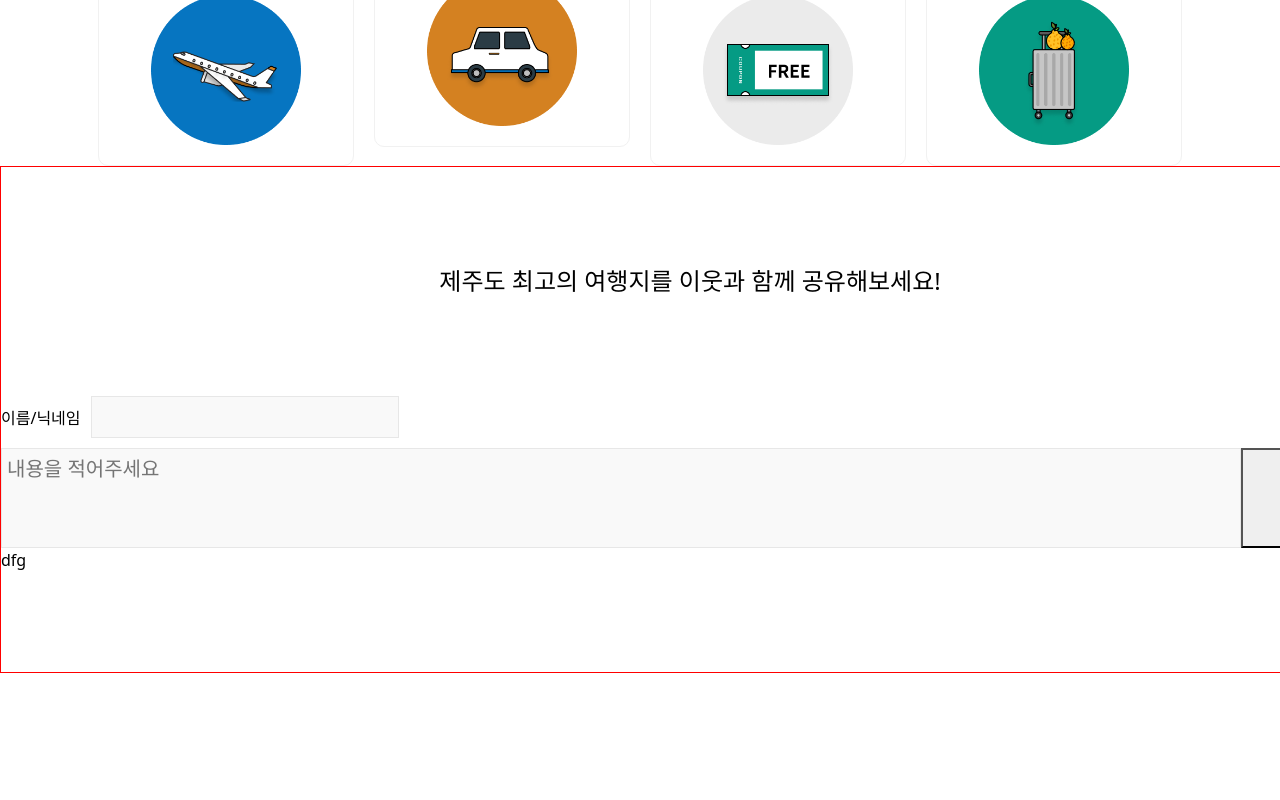
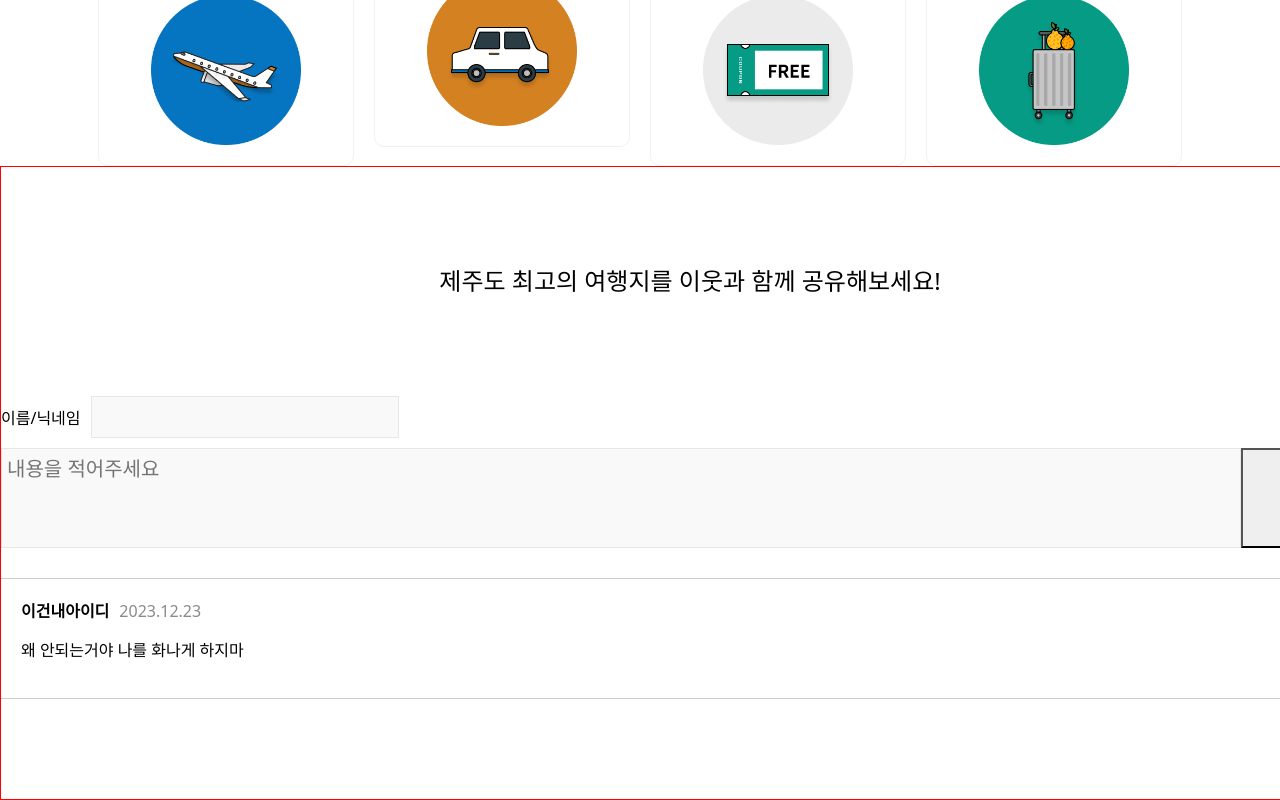
Before and after one commit to Kimjiwoo96/jejuReact.github.io, a React (Create React App) app: page / in a window 1280 px wide. Shown: the part 2265-3065 px from the top of the page. Before the commit the page ends 2938 px from the top, so only its background shows below. Built offline with nearby package versions, Linux system fonts and the light colour scheme; a web font is replaced by a local one.

Commit message:
댓글영역

```diff
--- a/src/component/bine/MainBanner.js
+++ b/src/component/bine/MainBanner.js
@@ -28,25 +28,25 @@ export default () => {
       >
 
         <SwiperSlide className='bg1'>
-          <div class="content container position-absolute max-w1280">
+          <div className="content container position-absolute max-w1280">
             <h2>체험 여행</h2>
             <p>#액티비티 #테마공원 #레저/관광</p>
           </div>
         </SwiperSlide>
         <SwiperSlide className='bg2'>
-          <div class="content container position-absolute max-w1280">
+          <div className="content container position-absolute max-w1280">
             <h2>로컬 여행</h2>
             <p>#착한가격업소 #마을관광 #공영관광지</p>
           </div>
         </SwiperSlide>
         <SwiperSlide className='bg3'>
-          <div class="content container position-absolute max-w1280">
+          <div className="content container position-absolute max-w1280">
             <h2>힐링 여행</h2>
             <p>#포토스팟 #드라이브 #숲</p>
           </div>
         </SwiperSlide>
         <SwiperSlide className='bg4'>
-          <div class="content container position-absolute max-w1280">
+          <div className="content container position-absolute max-w1280">
             <h2>문화 여행</h2>
             <p>#자연경관 #우수관광업체 #동굴</p>
           </div>
--- a/src/component/kjw/CommentCon.js
+++ b/src/component/kjw/CommentCon.js
@@ -1,10 +1,27 @@
 import React from 'react'
+import CommentConStyle from "../../scss/kjw/CommentCon.module.scss"
 
 function CommentCon() {
     return (
-        <>
-            dfg
-        </>
+        <div className={CommentConStyle.commentCon}>
+
+            <div className={CommentConStyle.commentinfo}>
+                <section>
+                    <p className={CommentConStyle.userId}>이건내아이디</p>
+                    <span className={CommentConStyle.commentDate}>2023.12.23</span>
+                </section>
+
+                <span className={CommentConStyle.delBtn}>삭제</span>
+            </div>
+
+
+            <div className={CommentConStyle.commentCons}>
+                <p class="content">왜 안되는거야 나를 화나게 하지마</p>
+            </div>
+
+
+
+        </div>
     )
 }
 
--- a/src/scss/kjw/Comment.module.scss
+++ b/src/scss/kjw/Comment.module.scss
@@ -1,5 +1,6 @@
 .Comment{
     >*{box-sizing: border-box;}
+    margin-bottom: 30px;
     form{
 
         input,textarea{
--- /dev/null
+++ b/src/scss/kjw/CommentCon.module.scss
@@ -0,0 +1,36 @@
+.commentCon{
+    box-sizing: border-box;
+    border-top: 1px solid #ccc;
+    border-bottom: 1px solid #ccc;
+    padding: 20px;
+
+    .commentinfo{
+        display: flex;
+        align-items: center;
+        justify-content: space-between;
+
+
+        section{
+            display: flex;
+            align-items: center;
+            margin-bottom: 15px;
+
+            .userId{
+                margin-bottom: unset;
+                margin-right: 10px;
+                font-weight: bold;
+            }
+
+            >.commentDate{
+                color: #8A8A8A;
+            }
+        }
+
+
+        .delBtn{
+            cursor: pointer;
+        }
+    }
+
+
+}
```
